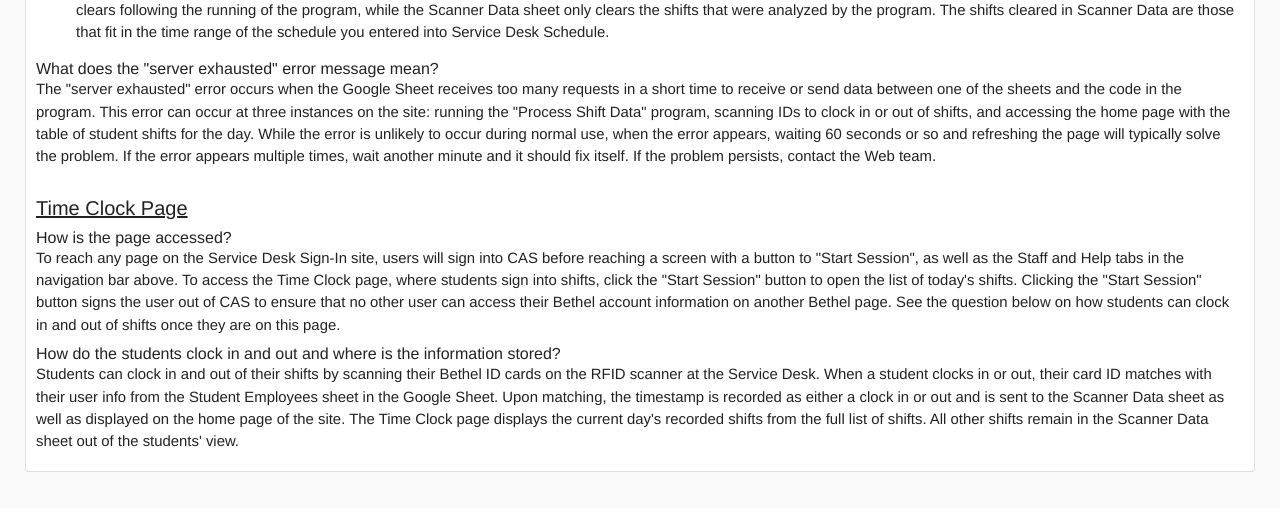
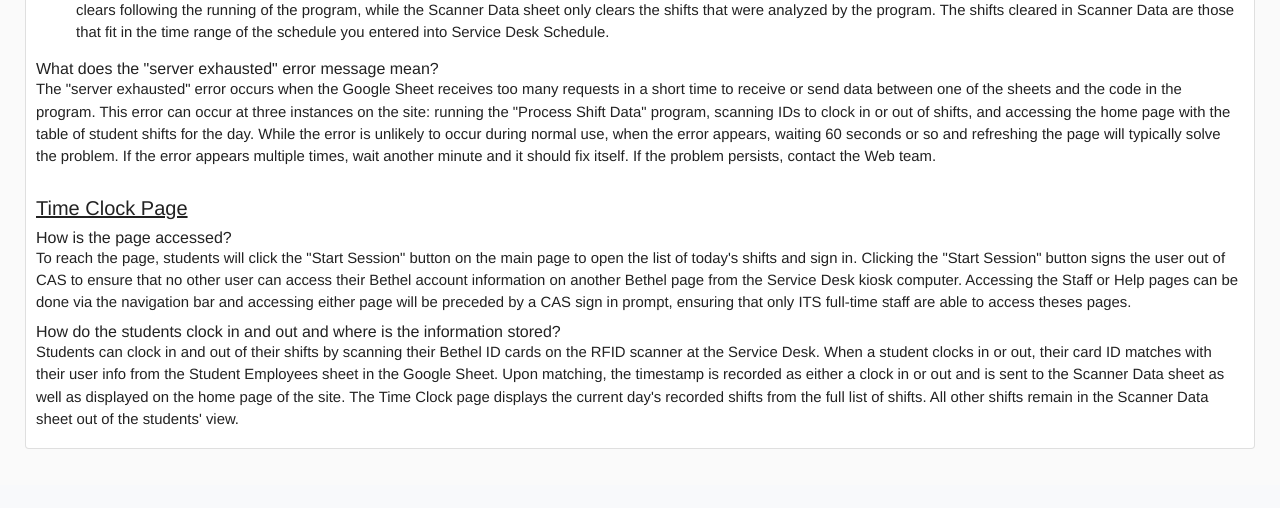
Before and after one commit to betheluniversity/help-desk-sign-in, a Python web app: template app/templates/help.html in a window 1280 px wide. Shown: the part 866-1374 px from the top of the page. After the commit the page ends 1315 px from the top, so only its background shows below. Run offline with Jinja, Linux system fonts and the light colour scheme; the template is opened without the code that fills it, so the values that code supplies are empty; some libraries are stand-ins or nearby versions.

Commit message:
Adding Base Functionality
Currently, alerts are not showing, but scans are still successful or unsuccessful. This is the base code towards getting things to work. This is being committed mostly so I can pull from master after a recent PR on another branch.

```diff
--- a/app/static/shift_buttons.js
+++ b/app/static/shift_buttons.js
@@ -22,32 +22,14 @@ $(document).ready(function() {
     // method in shifts_controller.py, where it logs the time in/out and returns from views.py as a POST. Along with a
     // loading GIF, the time in/out is appended to the table in shifts_table.html
     let input = "";
-    $(document).on('keydown', function(key) {
+    $(document).on('keydown', function (key) {
         if (key.keyCode === 13) {
-            $('#time-clock-fail').hide();
-            $('#resource-exhausted').hide();
             $('.spinner').show();
             let scanned_input = {
                 'scan': input
             };
-            $.post('/verify_scanner', scanned_input, function (scan_success) {
+            $.post('/verify_scanner', scanned_input, function (data) {
                 $('.spinner').hide();
-                if (scan_success !== 'failed' && scan_success !== 'resource exhausted' && scan_success !== 'no match') {
-                    $('#time-clock-success').fadeTo(3000, 500).slideUp(500, function () {
-                        $("#time-clock-success").slideUp(500);
-                    });
-                    $("#student-tbody").html(scan_success);
-                } else if (scan_success === 'no match') {
-                    $('#time-clock-no-match').fadeTo(3000, 500).slideUp(500, function() {
-                        $("#time-clock-no-match").slideUp(500);
-                    });
-                } else if (scan_success === 'failed') {
-                    $('#time-clock-fail').fadeTo(3000, 500).slideUp(500, function() {
-                        $("#time-clock-fail").slideUp(500);
-                    });
-                } else {
-                    $('#resource-exhausted').show();
-                }
                 input = "";
             });
         } else {
--- a/app/templates/help.html
+++ b/app/templates/help.html
@@ -79,10 +79,9 @@
           <h5><u>Time Clock Page</u></h5>
           <h6>How is the page accessed?</h6>
           <p>
-              To reach any page on the Service Desk Sign-In site, users will sign into CAS before reaching a screen with a button to "Start Session", as well as the Staff and Help tabs in the navigation bar above.
-              To access the Time Clock page, where students sign into shifts, click the "Start Session" button to open the list of today's shifts.
-              Clicking the "Start Session" button signs the user out of CAS to ensure that no other user can access their Bethel account information on another Bethel page.
-              See the question below on how students can clock in and out of shifts once they are on this page.
+              To reach the page, students will click the "Start Session" button on the main page to open the list of today's shifts and sign in. Clicking the "Start Session" button signs the user out of CAS to
+              ensure that no other user can access their Bethel account information on another Bethel page from the Service Desk kiosk computer. Accessing the Staff or Help pages can be done via the navigation
+              bar and accessing either page will be preceded by a CAS sign in prompt, ensuring that only ITS full-time staff are able to access theses pages.
           </p>
           <h6>How do the students clock in and out and where is the information stored?</h6>
           <p>
```
Also changed, not shown: app/shifts_controller.py (+17 -1 lines), app/templates/staff_index.html (+13 -0 lines), app/templates/student_signin.html (+6 -4 lines), app/views.py (+18 -7 lines).
